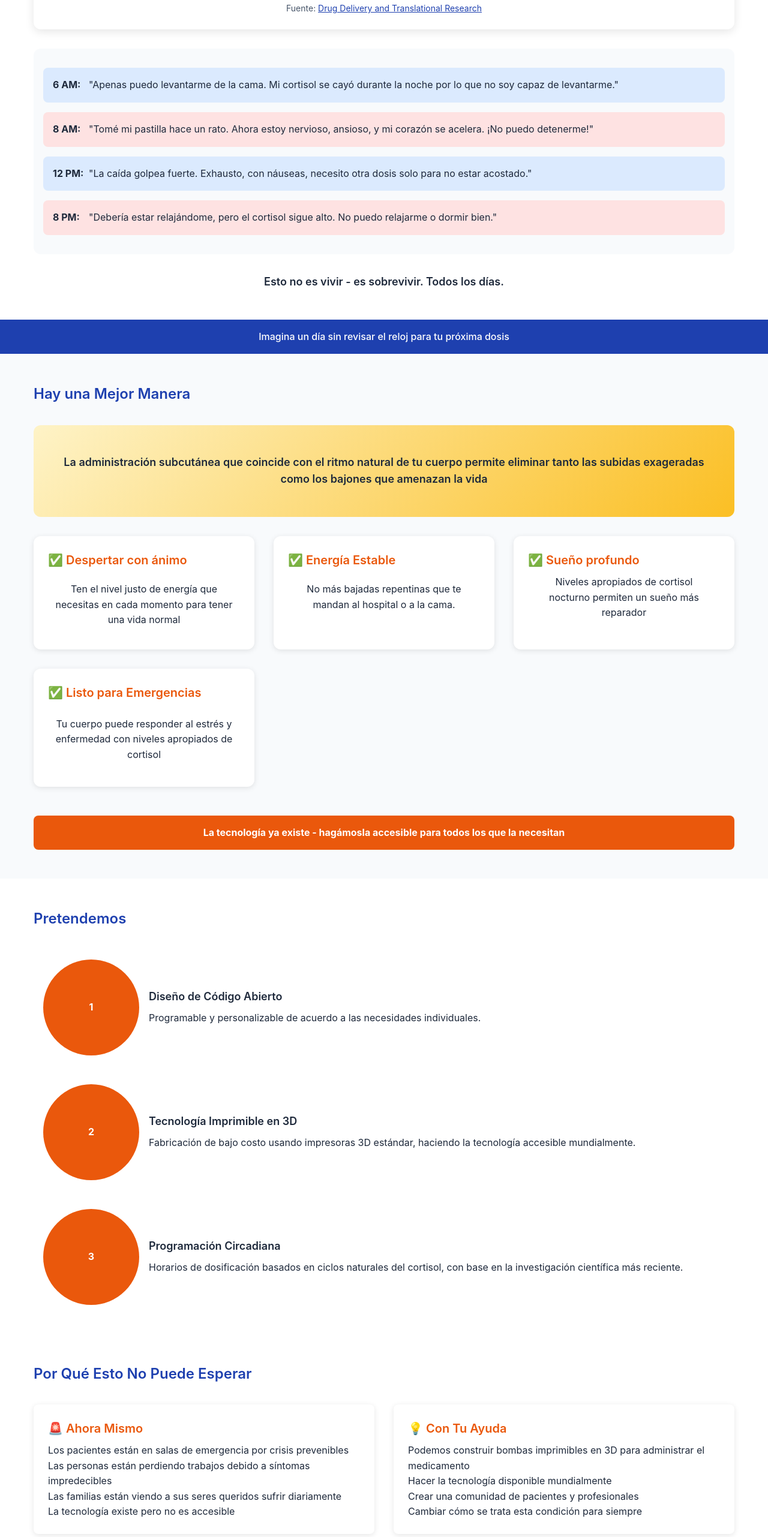
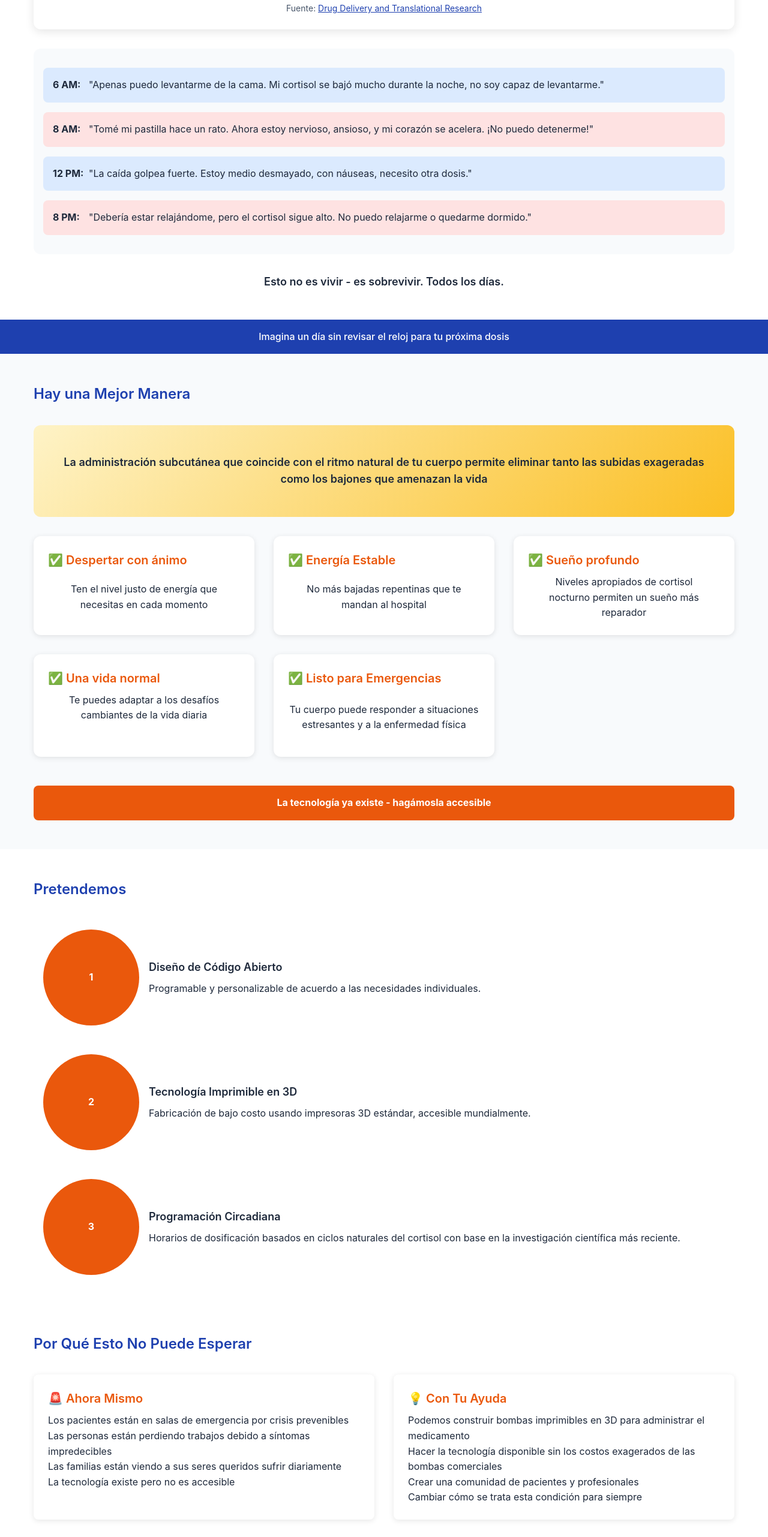
Before and after one commit to Naveduran/hc_infusion_pump_web_page, a website: page es/index.html in a window 1280 px wide. Shown: the part 1237-3800 px from the top of the page at 60% size. Drawn offline with Linux system fonts and the light colour scheme.

Commit message:
content review

```diff
--- a/es/index.html
+++ b/es/index.html
@@ -51,7 +51,7 @@
                 <article class="timeline">
                     <div class="timeline__hour timeline__hour--crash">
                         <span class="timeline__label">6 AM:</span>
-                        <span>"Apenas puedo levantarme de la cama. Mi cortisol se cayó durante la noche por lo que no soy capaz de levantarme."</span>
+                        <span>"Apenas puedo levantarme de la cama. Mi cortisol se bajó mucho durante la noche, no soy capaz de levantarme."</span>
                     </div>
 
                     <div class="timeline__hour timeline__hour--spike">
@@ -61,12 +61,12 @@
 
                     <div class="timeline__hour timeline__hour--crash">
                         <span class="timeline__label">12 PM:</span>
-                        <span>"La caída golpea fuerte. Exhausto, con náuseas, necesito otra dosis solo para no estar acostado."</span>
+                        <span>"La caída golpea fuerte. Estoy medio desmayado, con náuseas, necesito otra dosis."</span>
                     </div>
 
                     <div class="timeline__hour timeline__hour--spike">
                         <span class="timeline__label">8 PM:</span>
-                        <span>"Debería estar relajándome, pero el cortisol sigue alto. No puedo relajarme o dormir bien."</span>
+                        <span>"Debería estar relajándome, pero el cortisol sigue alto. No puedo relajarme o quedarme dormido."</span>
                     </div>
                 </article>
 
@@ -94,24 +94,28 @@
                 <div class="grid grid--auto-fit">
                     <div class="card card--benefit">
                         <h3 class="heading-3">✅ Despertar con ánimo</h3>
-                        <p>Ten el nivel justo de energía que necesitas en cada momento para tener una vida normal</p>
+                        <p>Ten el nivel justo de energía que necesitas en cada momento</p>
                     </div>
                     <div class="card card--benefit">
                         <h3 class="heading-3">✅ Energía Estable</h3>
-                        <p>No más bajadas repentinas que te mandan al hospital o a la cama.</p>
+                        <p>No más bajadas repentinas que te mandan al hospital</p>
                     </div>
                     <div class="card card--benefit">
                         <h3 class="heading-3">✅ Sueño profundo</h3>
                         <p>Niveles apropiados de cortisol nocturno permiten un sueño más reparador</p>
                     </div>
                     <div class="card card--benefit">
+                        <h3 class="heading-3">✅ Una vida normal</h3>
+                        <p>Te puedes adaptar a los desafíos cambiantes de la vida diaria</p>
+                    </div>
+                    <div class="card card--benefit">
                         <h3 class="heading-3">✅ Listo para Emergencias</h3>
-                        <p>Tu cuerpo puede responder al estrés y enfermedad con niveles apropiados de cortisol</p>
+                        <p>Tu cuerpo puede responder a situaciones estresantes y a la enfermedad física</p>
                     </div>
                 </div>
 
                 <div class="key-insight key-insight--extra-spaced">
-                    La tecnología ya existe - hagámosla accesible para todos los que la necesitan
+                    La tecnología ya existe - hagámosla accesible
                 </div>
             </div>
         </section>
@@ -135,7 +139,7 @@
                             <div class="step__number">2</div>
                             <div>
                                 <h4 class="heading-4">Tecnología Imprimible en 3D</h4>
-                                <p>Fabricación de bajo costo usando impresoras 3D estándar, haciendo la tecnología accesible mundialmente.</p>
+                                <p>Fabricación de bajo costo usando impresoras 3D estándar, accesible mundialmente.</p>
                             </div>
                         </div>
 
@@ -143,7 +147,7 @@
                             <div class="step__number">3</div>
                             <div>
                                 <h4 class="heading-4">Programación Circadiana</h4>
-                                <p>Horarios de dosificación basados en ciclos naturales del cortisol, con base en la investigación científica más reciente.</p>
+                                <p>Horarios de dosificación basados en ciclos naturales del cortisol con base en la investigación científica más reciente.</p>
                             </div>
                         </div>
                     </div>
@@ -170,7 +174,7 @@
                         <h3 class="heading-3">💡 Con Tu Ayuda</h3>
                         <ul>
                             <li>Podemos construir bombas imprimibles en 3D para administrar el medicamento</li>
-                            <li>Hacer la tecnología disponible mundialmente</li>
+                            <li>Hacer la tecnología disponible sin los costos exagerados de las bombas comerciales</li>
                             <li>Crear una comunidad de pacientes y profesionales</li>
                             <li>Cambiar cómo se trata esta condición para siempre</li>
                         </ul>
@@ -209,19 +213,19 @@
                 <h2 id="transparency-heading" class="heading-2">Nuestro Compromiso Honesto</h2>
                 <div class="grid grid--2-cols">
                     <article class="card">
-                        <h3 class="heading-3">Lo Que Estamos Construyendo</h3>
+                        <h3 class="heading-3">Lo Que Estamos Construyendo Ahora Mismo</h3>
                         <ul>
-                            <li>Un equipo de investigación colaborativo</li>
-                            <li>Una comunidad de pacientes y profesionales colaborando juntos</li>
+                            <li>Una comunidad de pacientes, médicos e ingenieros investigando juntos</li>
+                            <li>Una base de datos que facilite el acceso a la investigación que ya existe</li>
+                            <li>La redacción del primer proyecto de investigación</li>
                         </ul>
                     </article>
                     <article class="card">
-                        <h3 class="heading-3">Lo Que Estamos Aprendiendo</h3>
+                        <h3 class="heading-3">Lo Que Estamos por Resolver</h3>
                         <ul>
-                            <li>Cómo crear una comunidad de pacientes colaborando juntos</li>
-                            <li>Cómo hacer la tecnología verdaderamente accesible desde distintos países</li>
+                            <li>Cómo monitorear el cortisol en tiempo real para medir la efectividad del tratamiento</li>
                             <li>Cómo mejorar la tecnología de bombas de código abierto</li>
-                            <li>Cómoconectar con apoyos locales y globales para investigación colaborativa</li>
+                            <li>Cómo conectar con apoyos locales y globales</li>
                         </ul>
                     </article>
                 </div>
```
